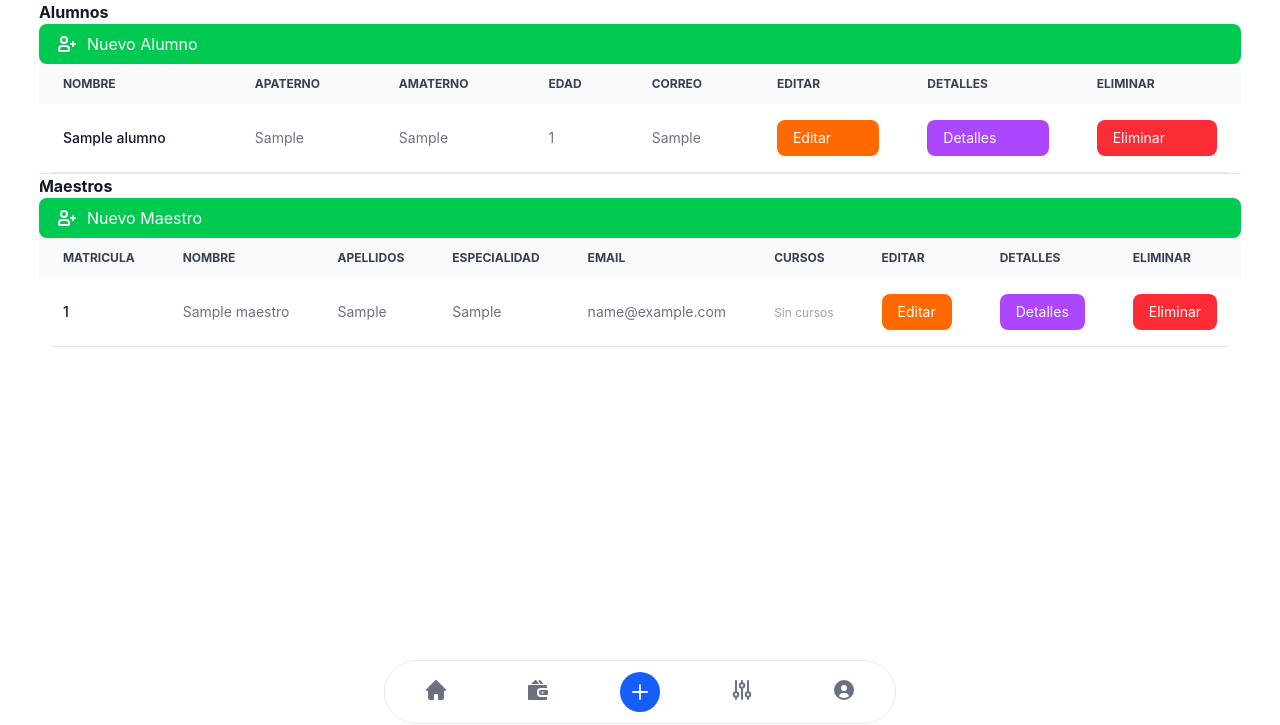
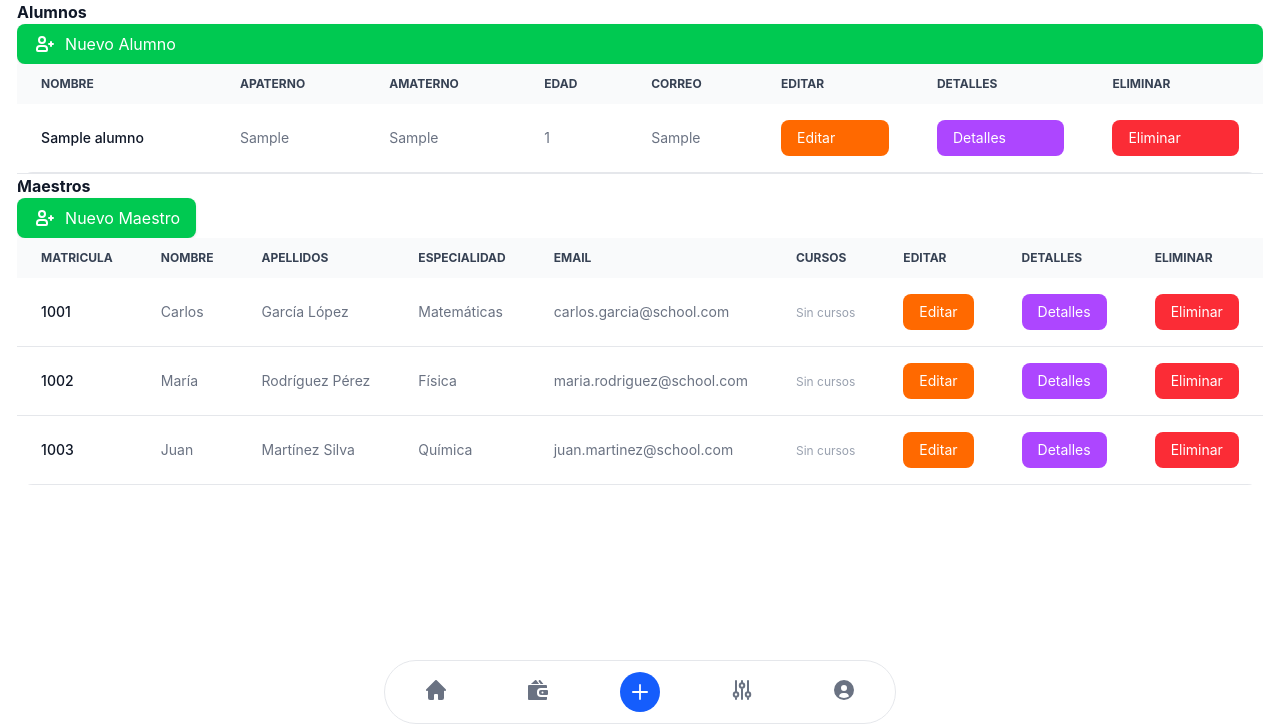
Before and after one commit to ICO-801-9-68528/flaskBDICO-801-9, a Flask app: page / in a window 1280 px wide. Shown: the part 60-785 px from the top of the page. Run offline with Flask 3, Linux system fonts and the light colour scheme; tables that the repository leaves empty hold one stand-in row (values such as "Sample post"); some libraries are stand-ins or nearby versions.

Commit message:
migracion 13-03-26

```diff
--- a/app.py
+++ b/app.py
@@ -1,6 +1,7 @@
 from flask import Flask, render_template,request, redirect, url_for
 from flask import flash
 from flask_wtf.csrf import CSRFProtect
+from flask_migrate import Migrate
 from config import DevelopmentConfig
 import forms
 
@@ -9,6 +10,7 @@
 app = Flask(__name__)
 app.config.from_object(DevelopmentConfig)
 db.init_app(app)
+migrate = Migrate(app, db)
 csrf = CSRFProtect(app)
 
 
@@ -44,18 +46,40 @@
 @app.route("/maestros", methods=["GET","POST"])
 def maestros():
     create_maestro=forms.MaestroForm(request.form)
+    alumno=Alumnos.query.all()
     maestro=Maestros.query.all()
 
-    if request.method=='POST':
-        mat=create_maestro.matricula.data
-        nom=create_maestro.nombre.data
-        apa=create_maestro.apellidos.data
-        esp=create_maestro.especialidad.data
-        email=create_maestro.email.data
+    if request.method=='POST' and create_maestro.validate():
+        try:
+            nuevo_maestro = Maestros(
+                matricula=create_maestro.matricula.data,
+                nombre=create_maestro.nombre.data,
+                apellidos=create_maestro.apellidos.data,
+                especialidad=create_maestro.especialidad.data,
+                email=create_maestro.email.data
+            )
+            db.session.add(nuevo_maestro)
+            db.session.commit()
+            flash('Maestro agregado exitosamente')
+        except Exception as e:
+            db.session.rollback()
+            flash(f'Error al agregar maestro: {str(e)}')
 
-    return render_template("maestros.html", form=create_maestro, maestro=maestro)
+    return render_template("index.html", form=create_maestro, maestro=maestro, alumno=alumno)
 
 if __name__ == '__main__':
     with app.app_context():
         db.create_all()
+
+        # Agregar maestros de ejemplo si la tabla está vacía
+        if Maestros.query.count() == 0:
+            maestros_ejemplo = [
+                Maestros(matricula=1001, nombre='Carlos', apellidos='García López', especialidad='Matemáticas', email='carlos.garcia@school.com'),
+                Maestros(matricula=1002, nombre='María', apellidos='Rodríguez Pérez', especialidad='Física', email='maria.rodriguez@school.com'),
+                Maestros(matricula=1003, nombre='Juan', apellidos='Martínez Silva', especialidad='Química', email='juan.martinez@school.com'),
+            ]
+            for mae in maestros_ejemplo:
+                db.session.add(mae)
+            db.session.commit()
+
     app.run()
--- a/models.py
+++ b/models.py
@@ -6,11 +6,11 @@
 class Alumnos(db.Model):
     __tablename__ = 'alumnos'
     id = db.Column(db.Integer, primary_key=True)
-    nombre = db.Column(db.String(50), nullable=False)
+    nombre = db.Column(db.String(250), nullable=False)
     apaterno = db.Column(db.String(50), nullable=False)
-    amaterno = db.Column(db.String(50), nullable=False)
+    amaterno = db.Column(db.String(150), nullable=False)
     edad = db.Column(db.Integer, nullable=False)
-    correo = db.Column(db.String(100), nullable=False)
+    correo = db.Column(db.String(200), nullable=False)
 
 class Maestros(db.Model):
     __tablename__ = 'maestros'
--- a/templates/index.html
+++ b/templates/index.html
@@ -61,15 +61,15 @@
 
   <div class="relative overflow-x-auto sm:rounded-lg">
     <h2 class="text-2xl font-bold mb-4 text-gray-900 dark:text-white">Maestros</h2>
-    <a
-      href="maestros"
+    <button
+      onclick="document.getElementById('modalMaestro').classList.remove('hidden')"
       class="bg-green-500 text-white px-4 py-2 rounded flex items-center gap-2 hover:bg-green-600 mb-4 w-fit shadow-sm"
     >
       <svg class="w-6 h-6" fill="none" stroke="currentColor" viewBox="0 0 24 24">
         <path stroke-linecap="round" stroke-linejoin="round" stroke-width="2" d="M16 12h4m-2 2v-4M4 18v-1a3 3 0 0 1 3-3h4a3 3 0 0 1 3 3v1a1 1 0 0 1-1 1H5a1 1 0 0 1-1-1Zm8-10a3 3 0 1 1-6 0 3 3 0 0 1 6 0Z" />
       </svg>
       Nuevo Maestro
-    </a>
+    </button>
     <table class="w-full text-sm text-left text-gray-500 dark:text-gray-400">
       <thead class="text-xs text-gray-700 uppercase bg-gray-50 dark:bg-gray-700 dark:text-gray-400">
         <tr>
@@ -131,4 +131,48 @@
   </div>
 </div>
 
+
+<!-- Modal Maestro -->
+<div id="modalMaestro" class="fixed inset-0 z-50 hidden overflow-y-auto bg-black bg-opacity-50 flex items-center justify-center">
+  <div class="bg-white rounded-lg shadow-lg max-w-md w-full mx-4 dark:bg-gray-800">
+    <div class="p-6">
+      <div class="flex justify-between items-center mb-4">
+        <h3 class="text-lg font-bold text-gray-900 dark:text-white">Agregar Nuevo Maestro</h3>
+        <button onclick="document.getElementById('modalMaestro').classList.add('hidden')" class="text-gray-400 hover:text-gray-600">✕</button>
+      </div>
+      <form method="POST" action="{{ url_for('maestros') }}" class="space-y-4">
+        {{ form.csrf_token }}
+        <div>
+          <label class="block text-sm font-medium text-gray-900 dark:text-white">Matrícula</label>
+          <input type="number" name="matricula" class="w-full px-3 py-2 border border-gray-300 rounded-md dark:bg-gray-700 dark:border-gray-600 dark:text-white" required>
+        </div>
+        <div>
+          <label class="block text-sm font-medium text-gray-900 dark:text-white">Nombre</label>
+          <input type="text" name="nombre" class="w-full px-3 py-2 border border-gray-300 rounded-md dark:bg-gray-700 dark:border-gray-600 dark:text-white" required>
+        </div>
+        <div>
+          <label class="block text-sm font-medium text-gray-900 dark:text-white">Apellidos</label>
+          <input type="text" name="apellidos" class="w-full px-3 py-2 border border-gray-300 rounded-md dark:bg-gray-700 dark:border-gray-600 dark:text-white" required>
+        </div>
+        <div>
+          <label class="block text-sm font-medium text-gray-900 dark:text-white">Especialidad</label>
+          <input type="text" name="especialidad" class="w-full px-3 py-2 border border-gray-300 rounded-md dark:bg-gray-700 dark:border-gray-600 dark:text-white" required>
+        </div>
+        <div>
+          <label class="block text-sm font-medium text-gray-900 dark:text-white">Email</label>
+          <input type="email" name="email" class="w-full px-3 py-2 border border-gray-300 rounded-md dark:bg-gray-700 dark:border-gray-600 dark:text-white" required>
+        </div>
+        <div class="flex gap-3 mt-6">
+          <button type="button" onclick="document.getElementById('modalMaestro').classList.add('hidden')" class="flex-1 px-4 py-2 bg-gray-300 text-gray-800 rounded-md hover:bg-gray-400">
+            Cancelar
+          </button>
+          <button type="submit" class="flex-1 px-4 py-2 bg-green-500 text-white rounded-md hover:bg-green-600">
+            Guardar
+          </button>
+        </div>
+      </form>
+    </div>
+  </div>
+</div>
+
 {% endblock %}
```
Also changed, not shown: 1 other file.
